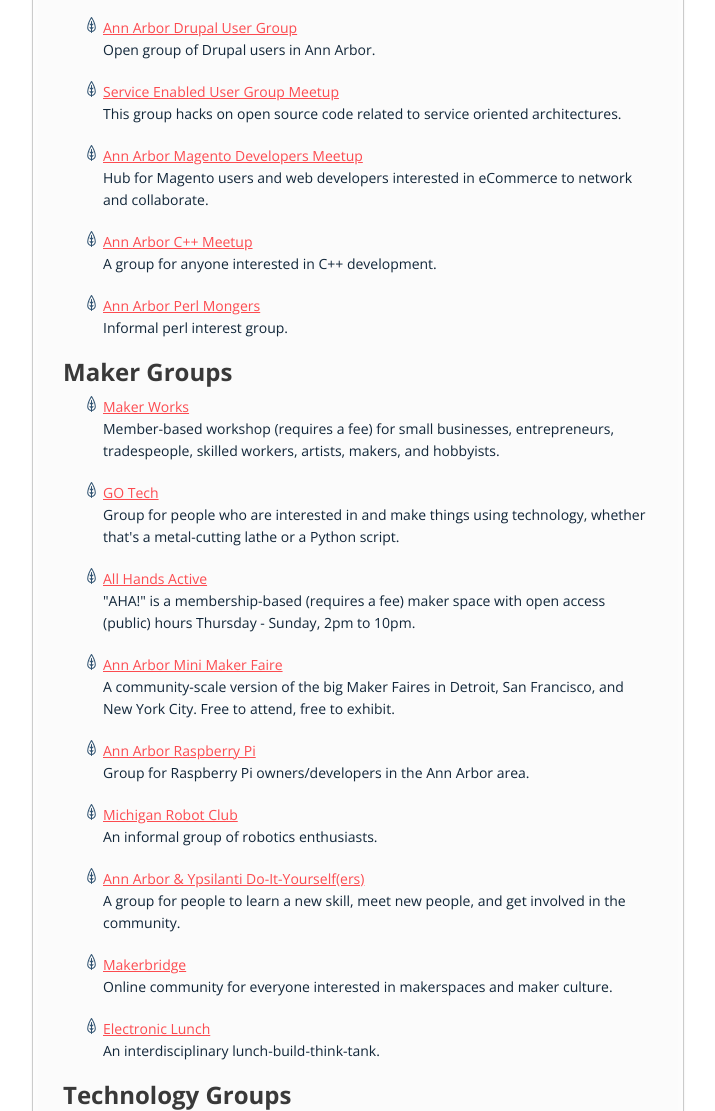
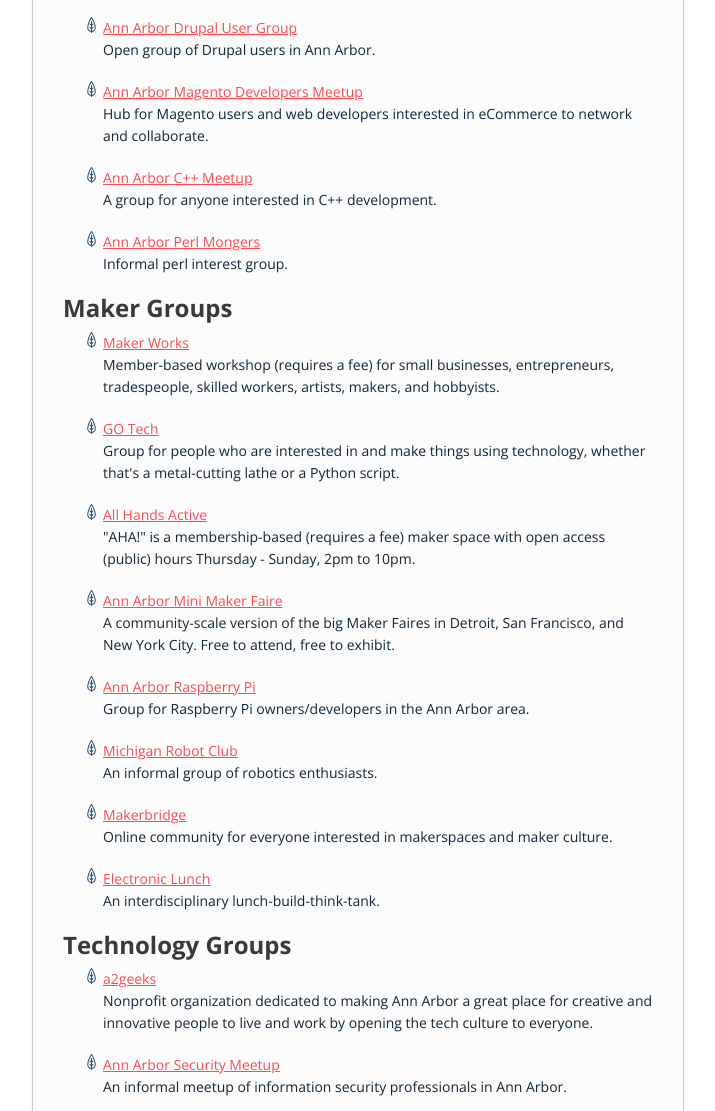
Before and after one commit to jshwlkr/hacka2, a plain HTML site: page index.html in a window 1280 px wide. Shown: the part 1760-2871 px from the top of the page, without its empty margins (283-998 px from the left). Drawn offline with nearby package versions, Linux system fonts and the light colour scheme.

Commit message:
updated aaphp url, deleted service enabled user group and a2diy

```diff
--- a/index.html
+++ b/index.html
@@ -59,7 +59,7 @@
                     <p>Group for sharing local Python-related information.</p>
                 </li>
                 <li>
-                    <a href="http://www.meetup.com/ann-arbor-php-mysql/">Ann Arbor PHP MySQL</a>
+                    <a href="http://www.meetup.com/ann-arbor-php/">Ann Arbor PHP MySQL</a>
                     <p>Group for learning/discussing programming in the LAMP stack.</p>
                 </li>
                 <li>
@@ -127,10 +127,6 @@
                     <p>Open group of Drupal users in Ann Arbor.</p>
                 </li>
                 <li>
-                    <a href="http://www.meetup.com/Service-Enabled-User-Group-Meetup/">Service Enabled User Group Meetup</a>
-                    <p>This group hacks on open source code related to service oriented architectures.</p>
-                </li>
-                <li>
                     <a href="http://www.meetup.com/a2magento/">Ann Arbor Magento Developers Meetup</a>
                     <p>Hub for Magento users and web developers interested in eCommerce to network and collaborate.</p>
                 </li>
@@ -168,11 +164,6 @@
                     <li>
                         <a href="http://www.mirobotclub.com/">Michigan Robot Club</a>
                         <p>An informal group of robotics enthusiasts.</p>
-                    </li>
-
-                    <li>
-                        <a href="http://www.meetup.com/A2YDIY/">Ann Arbor &amp; Ypsilanti Do-It-Yourself(ers)</a>
-                        <p>A group for people to learn a new skill, meet new people, and get involved in the community.</p>
                     </li>
                     <li>
                         <a href="http://makerbridge.si.umich.edu/">Makerbridge</a>
@@ -278,7 +269,7 @@
                 </li>
                 <li>
                     <a href="http://tedxuofm.com/">TEDxUofM</a>
-                    <p>The University of Michigan's TEDx series. (Attendance to the main event are not free.)</p>
+                    <p>The University of Michigan's TEDx series. (Attendance to the main event is not free.)</p>
                 </li>
                 <li>
                     <a href="http://worldiaday.org/">World Information Architecture Day</a>
```
